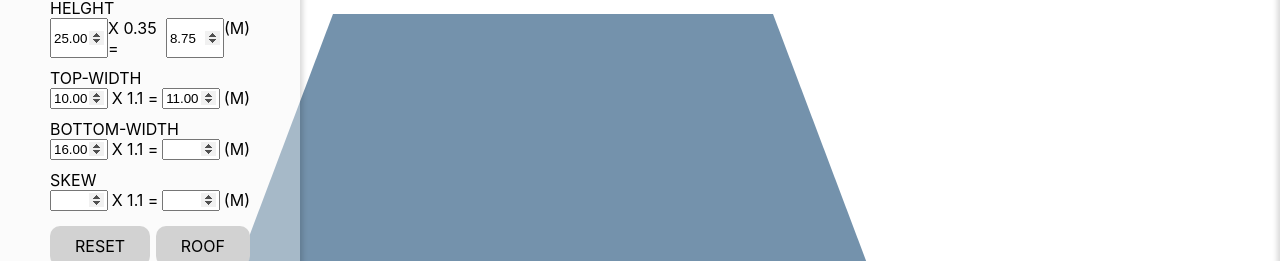
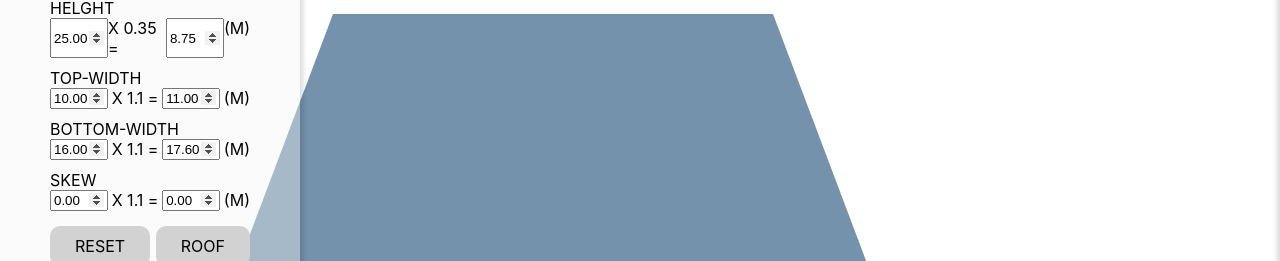
Before and after one commit to LovelyDev829/Roofing-app-React-Marica, a React (Create React App) app: page / in a window 1280 px wide. Shown: the part 257-518 px from the top of the page. Built offline with nearby package versions, Linux system fonts and the light colour scheme.

Commit message:
really fixed 0.05

```diff
--- a/src/components/LeftBar.js
+++ b/src/components/LeftBar.js
@@ -43,7 +43,7 @@ function LeftBar({ leftBarFlag, setLeftBarFlag, setRightBarFlag, drawMode, setDr
                         <input type="number" step={0.05} min={0} max={20} value={(Number(bottomWidth*2).toFixed(1)/2).toFixed(2)}
                             onChange={(e) => { setDisplayFlag(false); setBottomWidth(e.target.value) }} />
                         <p>X 1.1 =</p>
-                        <input type="number" step={0.05} min={0} max={22} value={(Number(bottomWidth * unitWidth*2).toFixed(1)/2).toFixed}
+                        <input type="number" step={0.05} min={0} max={22} value={(Number(bottomWidth * unitWidth*2).toFixed(1)/2).toFixed(2)}
                             onChange={(e) => { setDisplayFlag(false); setBottomWidth(e.target.value / unitWidth) }} />
                         <p>(M)</p>
                     </div>
@@ -51,10 +51,10 @@ function LeftBar({ leftBarFlag, setLeftBarFlag, setRightBarFlag, drawMode, setDr
                 <div className='input-item'>
                     <p>SKEW</p>
                     <div className='flex'>
-                        <input type="number" step={0.05} min={-20} max={20} value={(Number(skew*2).toFixed(1)/2).toFixed}
+                        <input type="number" step={0.05} min={-20} max={20} value={(Number(skew*2).toFixed(1)/2).toFixed(2)}
                             onChange={(e) => { setDisplayFlag(false); setSkew(e.target.value) }} />
                         <p>X 1.1 =</p>
-                        <input type="number" step={0.05} min={-22} max={22} value={(Number(skew * unitWidth*2).toFixed(1)/2).toFixed}
+                        <input type="number" step={0.05} min={-22} max={22} value={(Number(skew * unitWidth*2).toFixed(1)/2).toFixed(2)}
                             onChange={(e) => { setDisplayFlag(false); setSkew(e.target.value / unitWidth) }} />
                         <p>(M)</p>
                     </div>
```
